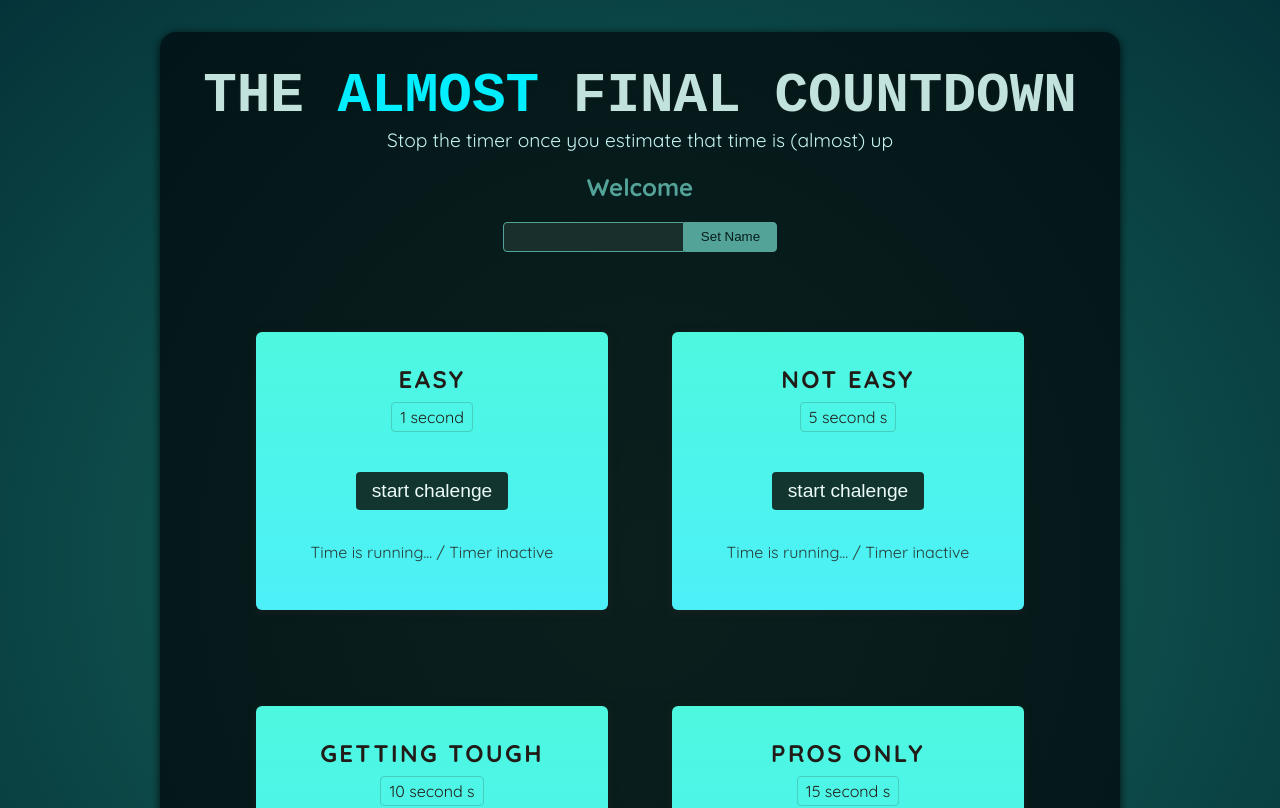
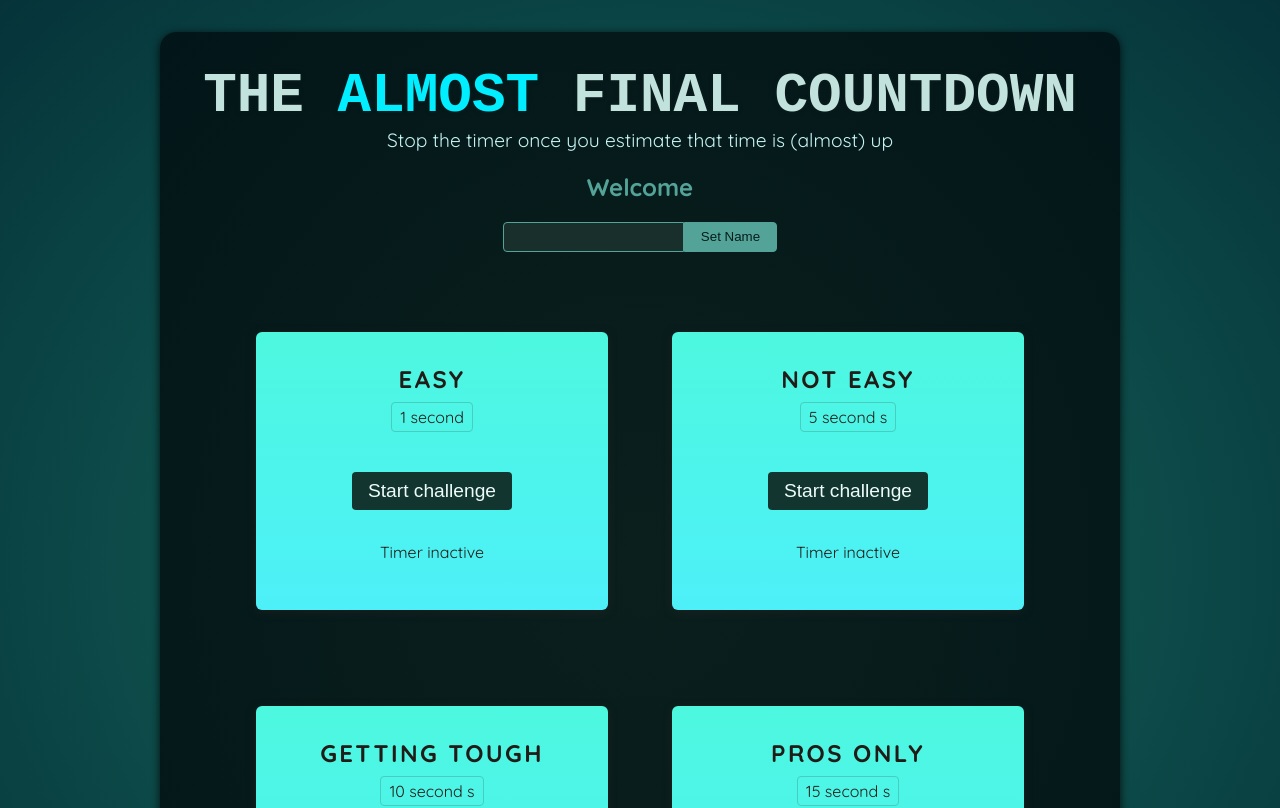
Before and after one commit to mahsaadloo/demo5, a React (Vite) app: page / in a window 1280 px wide. Shown: the top 808 px of the page. Built offline with nearby package versions, Linux system fonts and the light colour scheme; a web font is replaced by a local one.

Commit message:
feat: :zap: Use ref to manage two component's timers.

```diff
--- a/src/components/TimerChallenge.jsx
+++ b/src/components/TimerChallenge.jsx
@@ -1,16 +1,38 @@
-import React from "react";
+import React, { useRef, useState } from "react";
 
 const TimerChallenge = ({ title, targetTime }) => {
+  const timer = useRef();
+
+  const [timerStarted, setTimerStarted] = useState(false);
+  const [timerExpired, setTimerExpired] = useState(false);
+
+  const HandleStart = () => {
+    timer.current = setTimeout(() => {
+      setTimerExpired(true);
+    }, targetTime * 1000);
+
+    setTimerStarted(true);
+  };
+
+  const HandleStop = () => {
+    clearTimeout(timer.current);
+  };
+
   return (
     <section className="challenge">
       <h2>{title}</h2>
+      {timerExpired && <p>You lost!</p>}
       <p className="challenge-time">
         {targetTime} second {targetTime > 1 ? "s" : ""}
       </p>
       <p>
-        <button>start chalenge</button>
+        <button onClick={timerStarted ? HandleStop : HandleStart}>
+          {timerStarted ? "Stop" : "Start"} challenge
+        </button>
       </p>
-      <p className="active">Time is running... / Timer inactive</p>
+      <p className={timerStarted ? "active" : ""}>
+        {timerStarted ? "Time is running..." : "Timer inactive"}
+      </p>
     </section>
   );
 };
```
